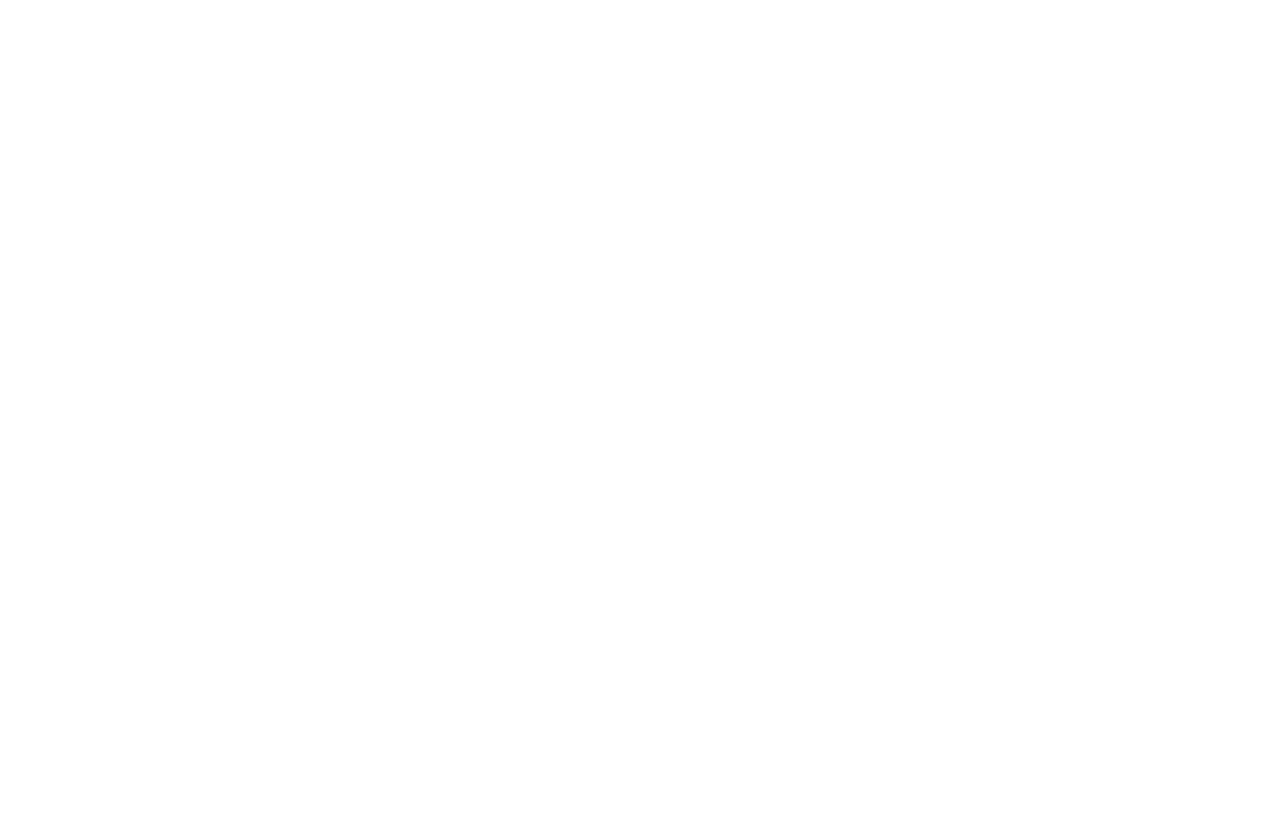
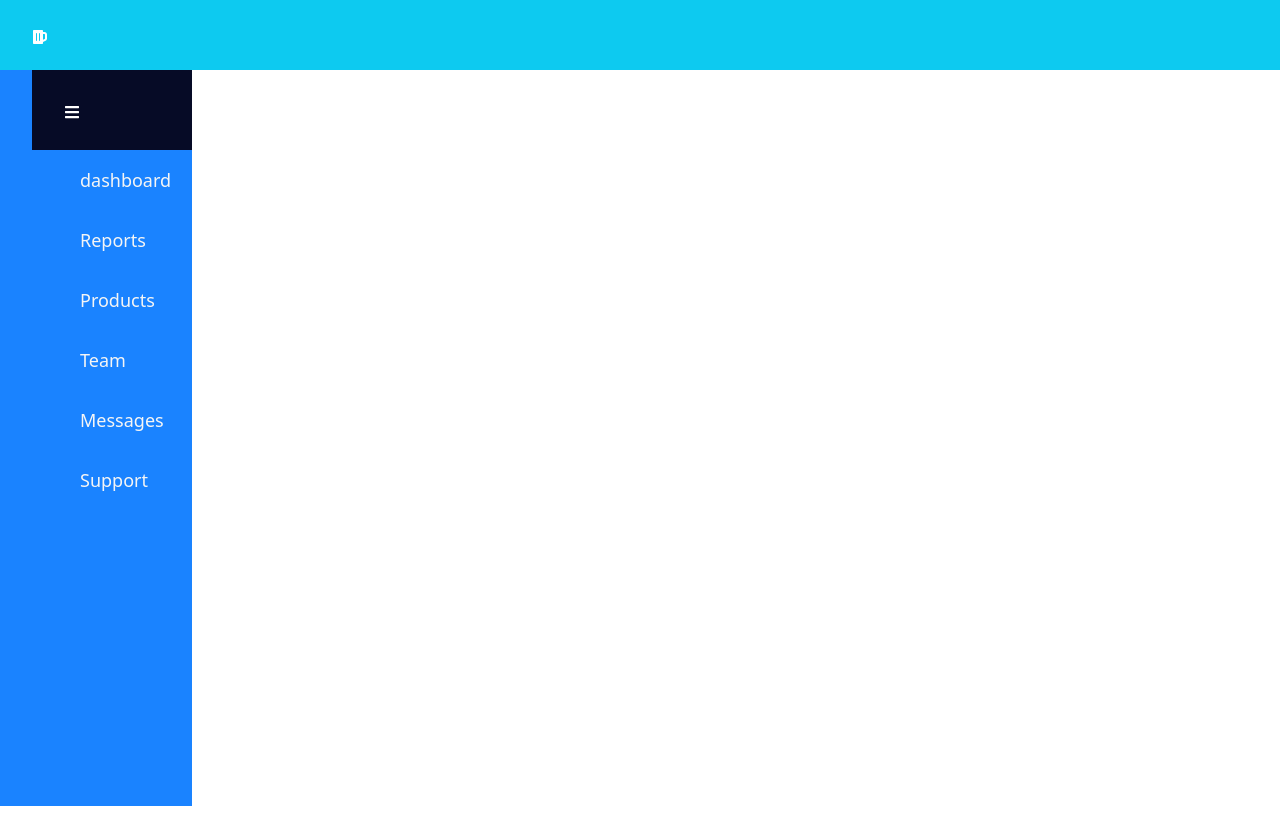
Before and after one commit to Saraediani/Application-Booking-V-1.0, a React (Create React App) app in the folder frontend/: page /home in a window 1280 px wide. Before the commit this address had no page. Before the commit the page ends 800 px from the top, so only its background shows below. Built offline with nearby package versions, Linux system fonts and the light colour scheme.

Commit message:
dashboard

```diff
--- a/frontend/src/App.css
+++ b/frontend/src/App.css
@@ -13,6 +13,28 @@
   }
 }
 
+@import url('https://fonts.googleapis.com/css2?family=Lato&display=swap');
+
+* {
+  box-sizing: border-box;
+  margin: 0;
+  padding: 0;
+  font-family: 'Lato', sans-serif;
+}
+
+.home,
+.reports,
+.products {
+  display: flex;
+  height: 90vh;
+  align-items: center;
+  justify-content: center;
+  font-size: 3rem;
+  color: black !important
+}
+
+
+
 .App-header {
   background-color: #282c34;
   min-height: 100vh;
@@ -23,6 +45,8 @@
   font-size: calc(10px + 2vmin);
   color: white;
 }
+
+
 
 .App-link {
   color: #61dafb;
--- a/frontend/src/App.js
+++ b/frontend/src/App.js
@@ -3,15 +3,23 @@
 import Main from './components/Main';
 import Signup from './components/Signup';
 import Login from './components/Login';
+import Navbar from './components/Navbar/Navbar';
+
 function App() {
   const user = localStorage.getItem("token")
   return (
+
+
+
     <Routes>
        {user && <Route path="/"  element={<Main />} />}
+
        <Route path="/signup" element={<Signup />} />
+       <Route path="/home" element={<Navbar />} />
        <Route path="/login" element={<Login />}/>
        <Route path="/" element={<Navigate replace to="/login" />}/>
     </Routes>
+
   );
 }
 export default App;
--- /dev/null
+++ b/frontend/src/components/Navbar/Navbar.css
@@ -0,0 +1,84 @@
+.navbar {
+    background-color: #060b26;
+    height: 70px;
+    display: flex;
+    justify-content: start;
+    align-items: center;
+  }
+
+  nav{
+      width: 15%;
+  }
+
+  .menu-bars {
+    margin-left: 2rem;
+    font-size: 1rem;
+    background: none;
+  }
+
+  .nav-menu {
+    background-color: #060b26;
+    width: 250px;
+    height: 100vh;
+    display: flex;
+    justify-content: center;
+    position: fixed;
+    top: 0;
+    left: -100%;
+    transition: 850ms;
+  }
+
+  .nav-menu.active {
+    left: 0;
+    transition: 350ms;
+  }
+
+  .nav-text {
+    display: flex;
+    justify-content: start;
+    align-items: center;
+    padding: 8px 0px 8px 16px;
+    list-style: none;
+    height: 60px;
+  }
+
+  .nav-text a {
+    text-decoration: none;
+    color: #f5f5f5;
+    font-size: 18px;
+    width: 95%;
+    height: 100%;
+    display: flex;
+    align-items: center;
+    padding: 0 16px;
+    border-radius: 4px;
+  }
+
+  .nav-text a:hover {
+    background-color: #1a83ff;
+  }
+
+  .nav-menu-items {
+    width: 100%;
+
+  }
+
+  ul{
+      background-color: #1a83ff;
+      margin: 0;
+      padding:0;
+      min-height: 92vh
+  }
+
+  .navbar-toggle {
+    background-color: #060b26;
+    width: 100%;
+    height: 80px;
+    display: flex;
+    justify-content: start;
+    align-items: center;
+  }
+
+  span {
+    margin-left: 16px;
+  }
--- /dev/null
+++ b/frontend/src/components/Navbar/Navbar.jsx
@@ -0,0 +1,48 @@
+import React, { useState } from 'react'
+import { FaBeer, FaBars } from 'react-icons/fa'
+import { Link } from 'react-router-dom'
+import { SidebarData } from './SidebarData';
+import './Navbar.css';
+import { IconContext } from 'react-icons';
+
+
+
+export default function Navbar ()  {
+  const [sidebar, setSidebar] = useState(false);
+
+  const showSidebar = () => setSidebar(!sidebar);
+  return (
+    <>
+    <IconContext.Provider value={{ color: '#fff' }}>
+
+      <div className="navbar bg bg-info">
+          <Link to="#" className="menu-bars">
+              <FaBeer />
+            </Link>
+
+        </div>
+        <nav className="{sidebar ? 'nav-menu active' : 'nav-menu'}">
+          <ul className='nav-menu-items' onClick={showSidebar}>
+            <li className='navbar-toggle'>
+              <Link to='#' className='menu-bars'>
+              <FaBars onClick={showSidebar} />
+              </Link>
+            </li>
+
+            {SidebarData.map((item, index) => {
+              return (
+                <li key={index} className={item.cName}>
+                  <Link to={item.path}>
+                    {item.icon}
+                    <span>{item.title}</span>
+                  </Link>
+
+                </li>
+              );
+            })}
+          </ul>
+        </nav>
+      </IconContext.Provider>
+    </>
+  )
+}
--- /dev/null
+++ b/frontend/src/components/Navbar/SidebarData.jsx
@@ -0,0 +1,34 @@
+export const SidebarData = [
+  {
+    title: 'dashboard',
+    path: '/',
+    cName: 'nav-text'
+  },
+  {
+    title: 'Reports',
+    path: '/reports',
+    cName: 'nav-text'
+  },
+  {
+    title: 'Products',
+    path: '/products',
+    cName: 'nav-text'
+  },
+  {
+    title: 'Team',
+    path: '/team',
+    cName: 'nav-text'
+  },
+  {
+    title: 'Messages',
+    path: '/messages',
+
+    cName: 'nav-text'
+  },
+  {
+    title: 'Support',
+    path: '/support',
+
+    cName: 'nav-text'
+  }
+];
--- /dev/null
+++ b/frontend/src/components/Navbar/index.jsx
@@ -0,0 +1,13 @@
+import Navbar from './Navbar';
+
+
+const Home = () => {
+  return (
+    <>
+
+      <Navbar />
+    </>
+  )
+}
+
+export default Home
--- a/frontend/src/index.js
+++ b/frontend/src/index.js
@@ -3,7 +3,7 @@
 import ReactDOM from 'react-dom';
 import App from './App';
 import { BrowserRouter } from "react-router-dom";
-// import "bootstrap/dist/css/bootstrap.min.css"
+import "bootstrap/dist/css/bootstrap.min.css"
 
 ReactDOM.render(
   <BrowserRouter>
```
Also changed, not shown: frontend/package.json (+7 -0 lines), 2 other files (tests, documents, lock files or other folders).
